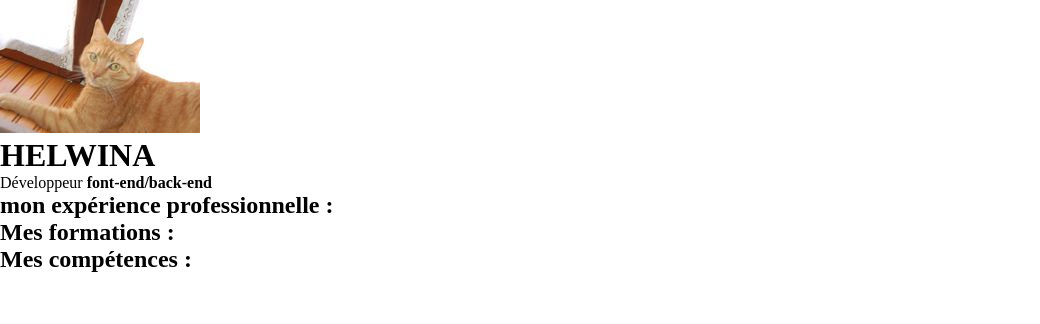
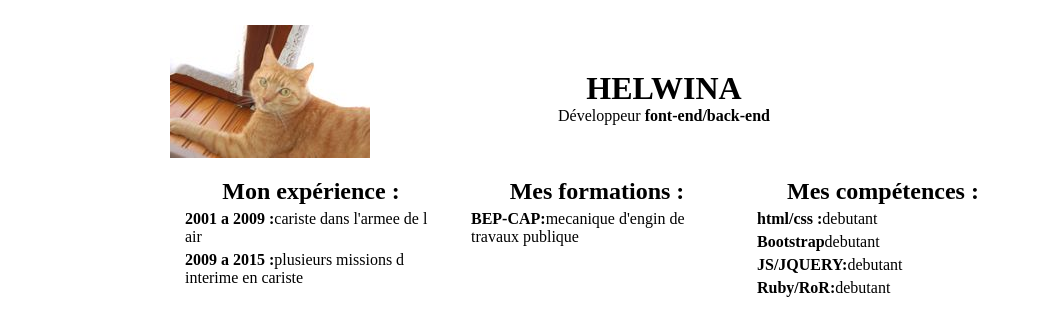
Before and after one commit to helwina/semaine_5, a plain HTML site: page exercice semaine 5/index.html in a window 1280 px wide. Shown: the whole page, without its empty margins (0-1040 px from the left). Drawn offline with Linux system fonts and the light colour scheme.

Commit message:
corectin of one html balise and begin css code

```diff
--- a/exercice semaine 5/css/style.css
+++ b/exercice semaine 5/css/style.css
@@ -1,8 +1,51 @@
 * {
     padding: 0;
     margin: 0;
+    box-sizing: border-box;
+}
+
+ul {
+    list-style-type: none;
+}
+
+li {
+    margin: 5px 15px;
+}
+
+article {
+    width: 30%;
+    vertical-align: top;
+}
+
+article, header, .header-title {
+    display: inline-block;
+}
+
+.container {
+    width: 960px;
+    margin: 15px auto;
+    padding: 10px;
 }
 
 h1 {
     text-transform: uppercase;
 }
+
+.header-title, h2 {
+    text-align: center;
+
+}
+header {
+    width: 100%;
+    height: 153px;
+}
+
+.header-title {
+    margin-top: 45px;
+    margin-left: 20%;
+
+}
+
+.image {
+    float: left;
+}
--- a/exercice semaine 5/index.html
+++ b/exercice semaine 5/index.html
@@ -10,25 +10,39 @@
 
     <header>
         <div class="container">
-           <img src="images/photomin.JPG" alt="Photo d'identité" title="photo">
-            <h1>helwina</h1>
-            <p>Développeur <b>font-end/back-end</b></p>
+           <img class="image" src="images/photomin.JPG" alt="Photo d'identité" title="photo">
+            <div class="header-title">
+                <h1>helwina</h1>
+                <p>Développeur <b>font-end/back-end</b></p>
+            </div>
         </div><!--/container-->
    </header>
 
     <main>
         <div class="container">
             <article>
-                <h2>mon expérience professionnelle :</h2>
+                <h2>Mon expérience :</h2>
+                    <ul>
+                        <li><b>2001 a 2009 :</b>cariste dans l'armee de l air</li>
+                        <li><b>2009 a 2015 :</b>plusieurs missions d interime en cariste </li>
+                    </ul>
+            </article>
 
-            </article>
+            <article>
                 <h2>Mes formations :</h2>
-            <article>
-
+                    <ul>
+                        <li><b>BEP-CAP:</b>mecanique d'engin de travaux publique</li>
+                    </ul>
             </article>
 
             <article>
                 <h2>Mes compétences :</h2>
+                <ul>
+                    <li><b>html/css :</b>debutant</li>
+                    <li><b>Bootstrap</b>debutant</li>
+                    <li><b>JS/JQUERY:</b>debutant</li>
+                    <li><b>Ruby/RoR:</b>debutant</li>
+                </ul>
             </article>
         </div><!--/container-->
     </main>
```
